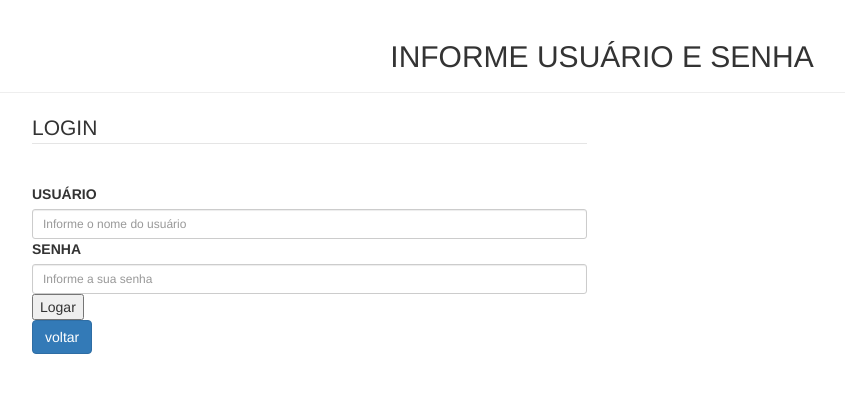
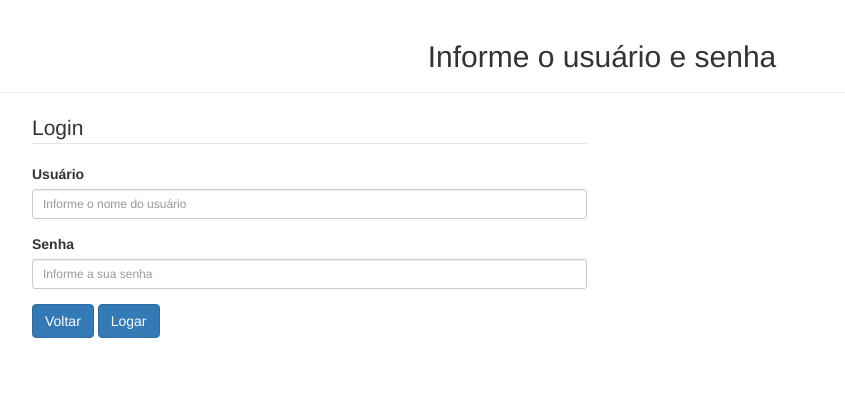
Before and after one commit to elntele/crimesPE, a PHP site: page /formlogin.php in a window 1280 px wide. Shown: the top 393 px of the page, without its empty margins (38-883 px from the left). Run offline with PHP 8.4, Linux system fonts and the light colour scheme.

Commit message:
Melhorias  em formLogin.php

```diff
--- a/formlogin.php
+++ b/formlogin.php
@@ -21,7 +21,7 @@
 	</head>
 	<body>
 		<div class="page-header text-center">
-    		<h2>INFORME USUÁRIO E SENHA</h2>
+    		<h2>Informe o usuário e senha</h2>
     	</div>
     	<div class="container">
     		<div class="row">
@@ -45,31 +45,29 @@
 
 			     		<div class= "form-group"  >
 
-			    				<form method="post" action="login.php" id="formlogin" name="formlogin">
+			    			<form method="post" action="login.php" id="formlogin" name="formlogin">
 			    				<fieldset id="fie">
-			    					<legend>LOGIN</legend><br />
-			    					<label class="control-label">USUÁRIO</label>
-			    	    			<input class="form-control input-sm" type="text" name="nome_usuario" id="nome_usuario" placeholder="Informe o nome do usuário">
-
-			    					<label class="control-label">SENHA</label>
-			    					<br>
-			    	    			<input class="form-control input-sm" type="password" name="senha" id="senha" placeholder="Informe a sua senha">
-			    	    			<input type="submit" value="Logar"/>
-			    	    			<br>
-			    	    			<a href="formPreConsultarCrime.php" class="btn btn-primary"  role="button">voltar</a>
+			    					<legend>Login</legend>
+			    					<div class="form-group">
+			    						<label class="control-label">Usuário</label>
+			    	    				<input class="form-control input-sm" type="text" name="nome_usuario" id="nome_usuario" placeholder="Informe o nome do usuário">
+			    	    			</div>
+			    	    			<div class="form-group">
+			    						<label class="control-label">Senha</label>
+			    						<input class="form-control input-sm" type="password" name="senha" id="senha" placeholder="Informe a sua senha">
+			    	    			</div>
+			    	    			<div>
+			    	    				<a href="index.html" class="btn btn-primary" role="button">Voltar</a>
+			    	    				<button type="submit" class="btn btn-primary">Logar</button>
+			    	    			</div>
 
 									<!--<input type="button" onclick="buscarCrimes()" class="btn btn-primary">Consultar</input>
 									<button  onclick="buscarCrimes()" class="btn btn-primary">Entrar</button>	-->
+			    				</fieldset>
+			    			</form>
+			    		</div>
 
-
-			    	    		</form>
-			    			</fieldset>
-
-			    			</div>
-
-							<div id= "resultado">
-
-							</div>
+						<div id= "resultado"></div>
 
 
 	</body>
--- a/index.html
+++ b/index.html
@@ -12,7 +12,7 @@
     <link href="http://pingendo.github.io/pingendo-bootstrap/themes/default/bootstrap.css" rel="stylesheet" type="text/css">
   </head>
   <body>
-    <nav class="navbar navbar-inverse navbar-static-top">
+    <nav class="navbar navbar-inverse navbar-fixed-top">
         <div class="container-fluid">
           <!-- Brand and toggle get grouped for better mobile display -->
           <div class="navbar-header">
--- a/login.php
+++ b/login.php
@@ -27,11 +27,11 @@ if(mysqli_num_rows ($result) > 0 ) {
   header('location:formPreConsultarCrime.php');
 }
 else{
-  /*
+
   unset ($_SESSION['login']);
   unset ($_SESSION['senha']);
   header('location:formConsultarCrime.php');
-  */
+
 }
 
 ?>
```
